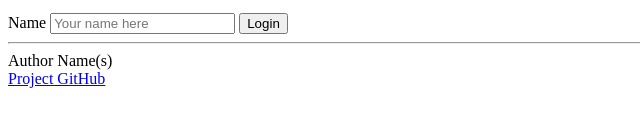
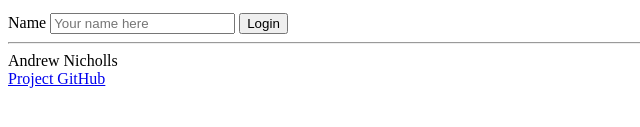
Before and after one commit to Centerearth/simon, a plain HTML site: page index.html in a window 1280 px wide. Shown: the part 271-398 px from the top of the page, 0-640 px from the left. Drawn offline with Linux system fonts and the light colour scheme.

Commit message:
Changing authors name

```diff
--- a/index.html
+++ b/index.html
@@ -33,7 +33,7 @@
 
         <footer>
             <hr />
-            <span class="text-reset">Author Name(s)</span>
+            <span class="text-reset">Andrew Nicholls</span>
             <br /> <!--Single line break-->
             <a href="https://github.com/Centerearth/simon">Project GitHub</a>
         </footer>
```
Also changed, not shown: about.html (+1 -1 lines), play.html (+1 -1 lines), scores.html (+1 -1 lines).
